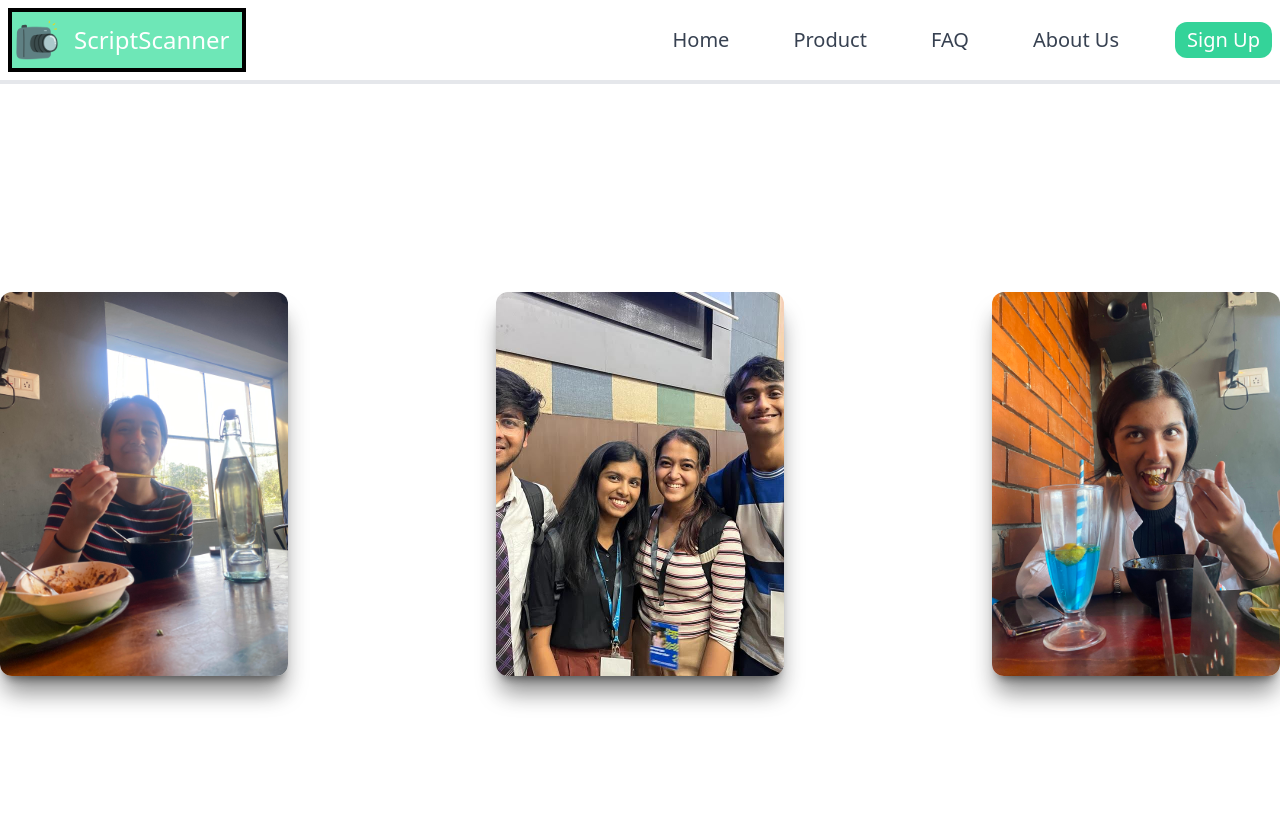
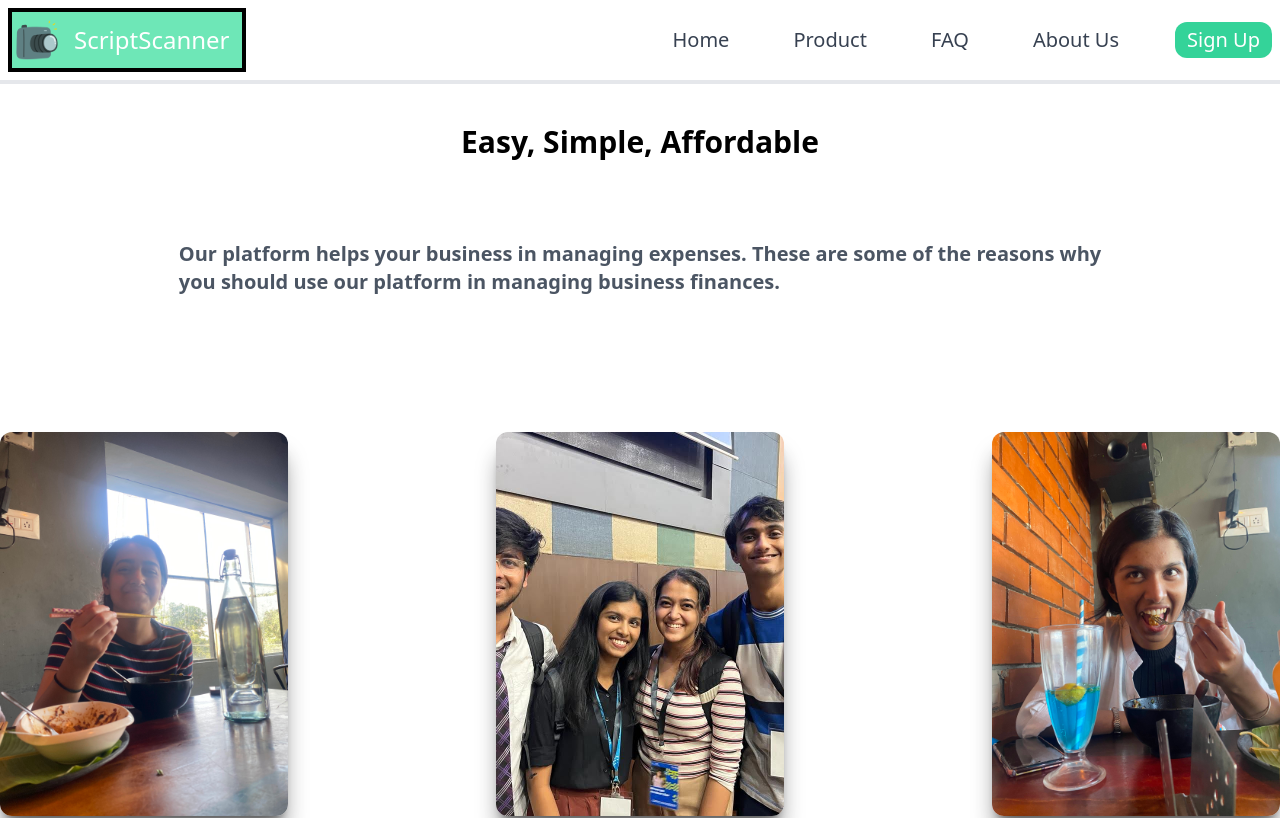
Before and after one commit to anubhav-aryan/accenture, a Next.js app in the folder frontend/: page / in a window 1280 px wide. Shown: the top 818 px of the page. Built offline with nearby package versions, Linux system fonts and the light colour scheme; no server answers.

Commit message:
feat: card compoenent

```diff
--- a/frontend/src/components/uncommon/Whyus.tsx
+++ b/frontend/src/components/uncommon/Whyus.tsx
@@ -3,7 +3,15 @@ import React from "react";
 const Whyus = () => {
   return (
     <>
-      <div className="flex min-h-screen items-center justify-center gap-52">
+      <div className="flex items-center justify-center py-10 text-3xl font-bold">
+        Easy, Simple, Affordable
+      </div>
+      <div className="flex items-center justify-center py-10 text-xl font-bold text-gray-600">
+        Our platform helps your business in managing expenses. These are some of
+        the reasons why <br /> you should use our platform in managing business
+        finances.
+      </div>
+      <div className="flex items-center justify-center gap-52 py-24">
         <div className="group h-96 w-80 [perspective:1000px]">
           <div className="relative h-full w-full rounded-xl shadow-xl transition-all duration-500 [transform-style:preserve-3d] group-hover:[transform:rotateY(180deg)]">
             <div className="absolute inset-0">
```
